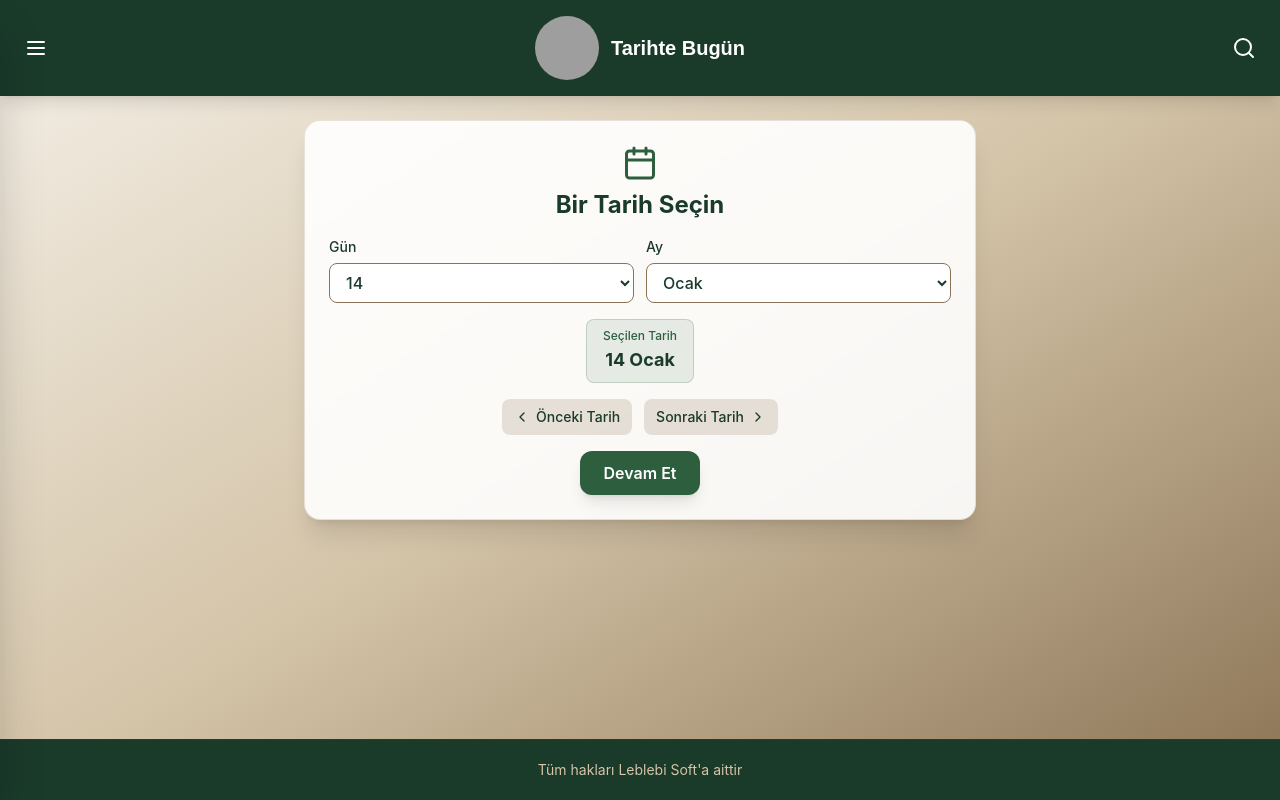
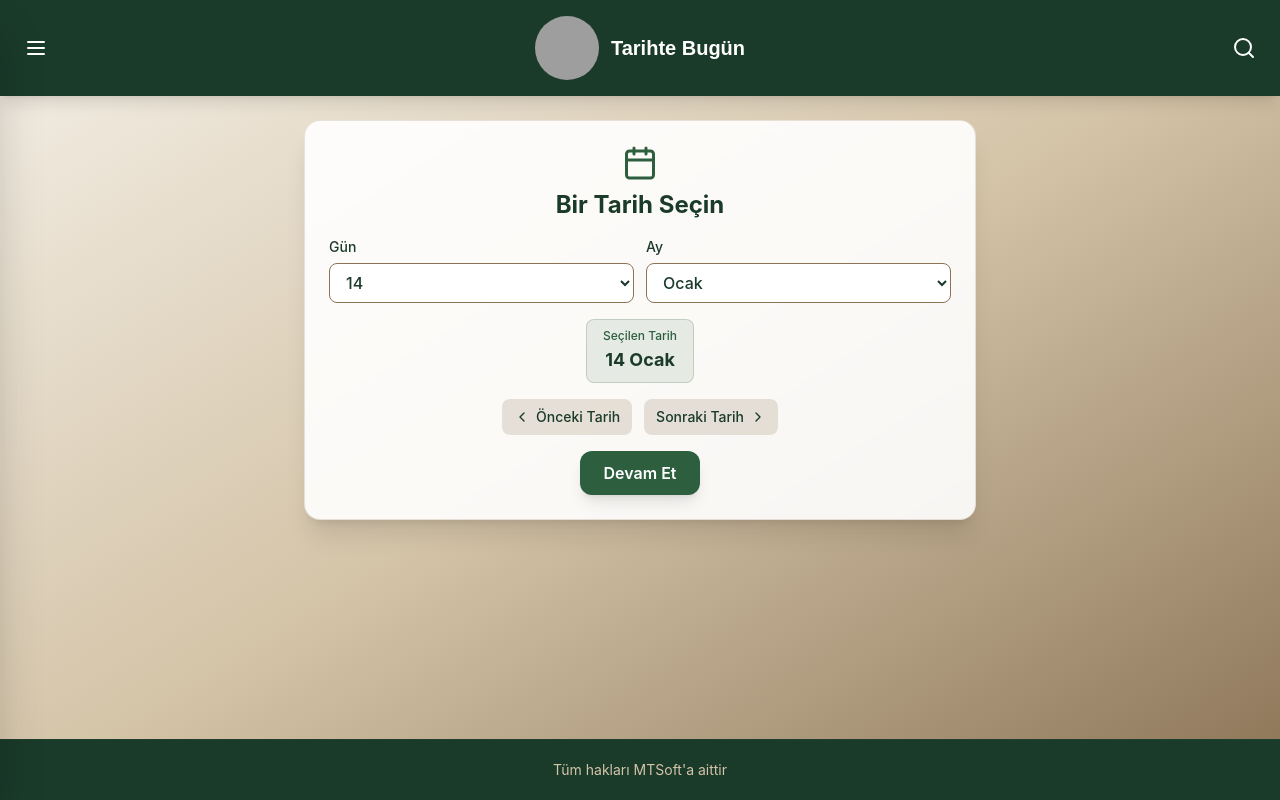
Before and after one commit to MeloBut64BIT/tarih7, a React (Vite) app: page / in a window 1280 px wide. Built offline with nearby package versions, Linux system fonts and the light colour scheme; grey boxes are pictures that could not be loaded; a web font is replaced by a local one.

Commit message:
Şirket ismi MTSofta olarak güncellendi

```diff
--- a/src/components/Footer.jsx
+++ b/src/components/Footer.jsx
@@ -3,7 +3,7 @@ function Footer() {
     <footer className="bg-islamic-dark dark:bg-gray-800 text-white mt-auto border-t border-islamic-green/20 dark:border-green-700/50 transition-colors duration-300">
       <div className="container mx-auto px-4 py-5">
         <p className="text-islamic-beige dark:text-gray-300 text-center text-sm">
-          Tüm hakları Leblebi Soft&apos;a aittir
+          Tüm hakları MTSoft&apos;a aittir
         </p>
       </div>
     </footer>
--- a/src/components/SideMenu.jsx
+++ b/src/components/SideMenu.jsx
@@ -117,7 +117,7 @@ function SideMenu({ acik, kapat, tema, setTema }) {
 
             <div className="pt-4 border-t border-islamic-green/20 dark:border-green-700/50">
               <p className="text-center text-xs text-islamic-beige/80 dark:text-gray-400">
-                Tüm hakları Leblebi Soft&apos;a aittir
+                Tüm hakları MTSoft&apos;a aittir
               </p>
             </div>
           </div>
```
